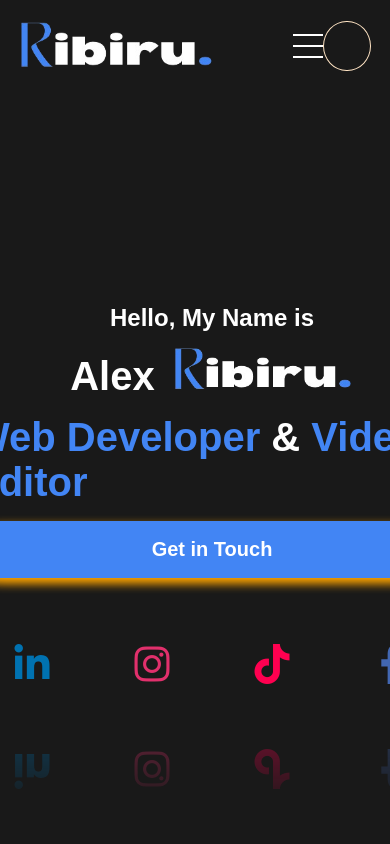
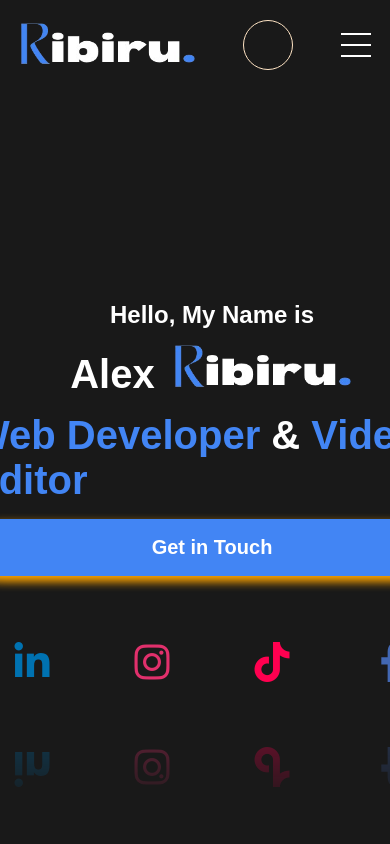
Before and after one commit to Rybeelexa/my-portfolio-website, a plain HTML site: page index.html in a window 390 px wide. Shown: the top 844 px of the page. Drawn offline with Linux system fonts and the light colour scheme.

Commit message:
Made the navbar responsive. Adjusted the dropdown

```diff
--- a/index.html
+++ b/index.html
@@ -26,6 +26,8 @@
     <header id="hamburger-nav">
         <nav class="hamburger-nav">
             <div class="logo"><img src="./images/ribiru1.png" alt="Ribiru"></div>
+            <div class="two-icons">
+                <div class="profile-photo"><img src="" alt=""></div>
                 <div class="hamburger-menu">
                     <div class="hamburger-icon" onclick="toggleMenu()">
                         <span></span>
@@ -40,7 +42,8 @@
                         <li><a href="#" onclick="toggleMenu()">Contact Me</a></li>
                     </ul>
                 </div>
-           <div class="profile-photo"><img src="" alt=""></div>
+            </div>
+
         </nav>
     </header>
     <!-- Home Page -->
--- a/mediaQueries.css
+++ b/mediaQueries.css
@@ -5,10 +5,4 @@
     #hamburger-nav {
         display: flex;
     }
-    nav.hamburger-nav {
-        display: flex;
-    }
-    .hamburger-menu {
-        float: right;
-    }
 }
--- a/styles.css
+++ b/styles.css
@@ -54,6 +54,12 @@ img {
 .hamburger-menu {
     position: relative;
     display: inline-block;
+}
+div.two-icons {
+    display: flex;
+    align-items: center;
+    justify-content: space-between;
+    gap: 48px;
 }
 .hamburger-icon {
     display: flex;
```
Lines whose indentation alone changed are shown as unchanged.
